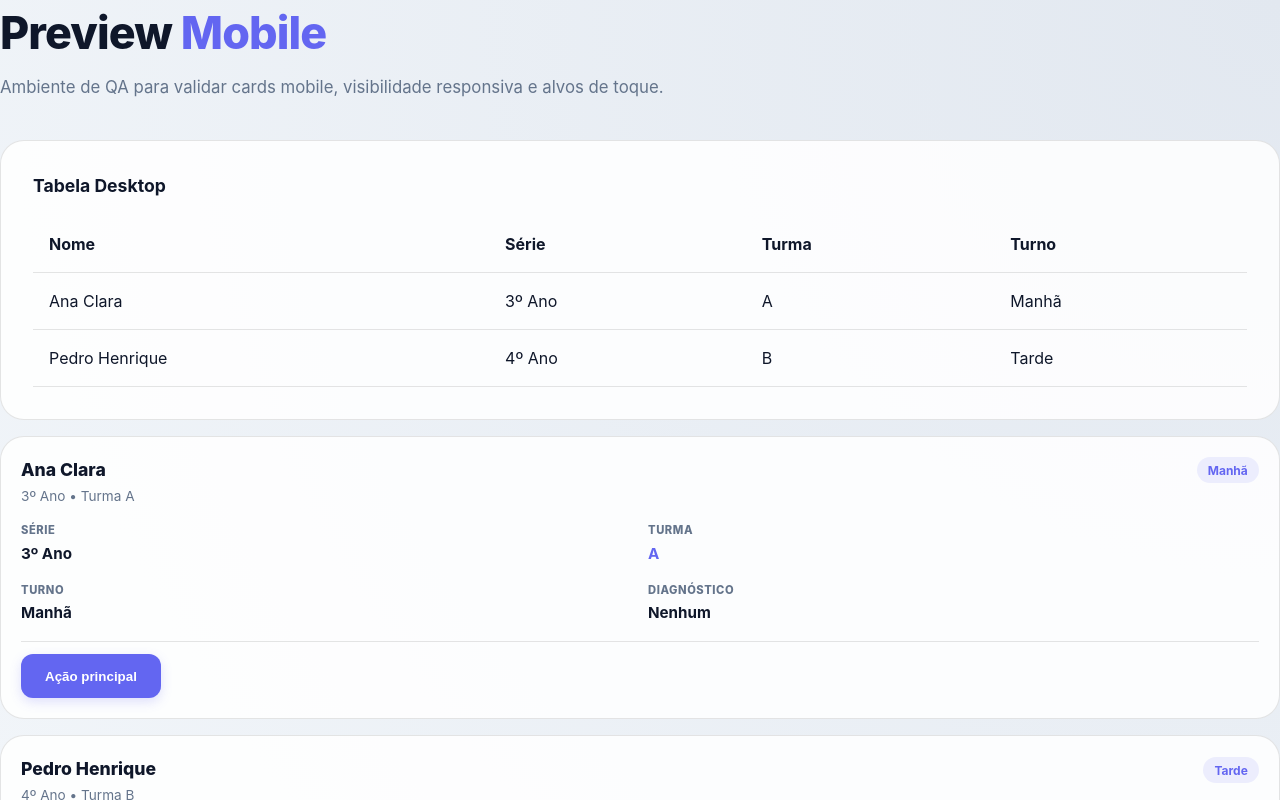
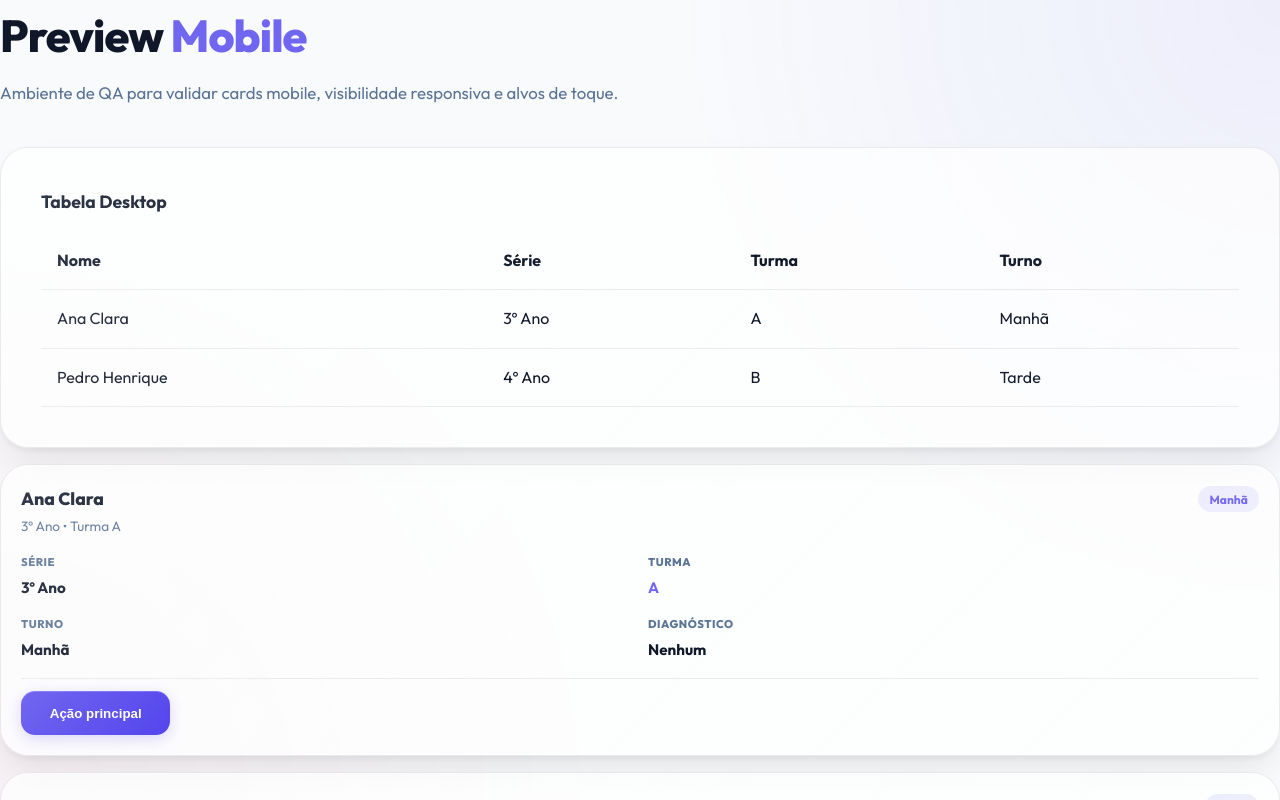
Before and after one commit to Ronickbr/leitura_dinamica, a Next.js app: page /mobile-preview in a window 1280 px wide. Shown: the top 800 px of the page. Built offline with nearby package versions, Linux system fonts and the light colour scheme; no server answers.

Commit message:
ui: upgrade premium ui/ux v3.4.0 (hsl, staggered animations, outfit typography)

```diff
--- a/app/layout.tsx
+++ b/app/layout.tsx
@@ -26,7 +26,12 @@ export default function RootLayout({
 }) {
   return (
     <html lang="pt-BR">
-      <body>
+      <head>
+        <link rel="preconnect" href="https://fonts.googleapis.com" />
+        <link rel="preconnect" href="https://fonts.gstatic.com" crossOrigin="anonymous" />
+        <link href="https://fonts.googleapis.com/css2?family=Outfit:wght@300;400;500;600;700;800;900&display=swap" rel="stylesheet" />
+      </head>
+      <body style={{ fontFamily: "'Outfit', sans-serif" }}>
         <MobileExperienceProvider>
           <MobilePerformanceMonitor />
           <FirebaseProvider>
--- a/app/styles/animations.css
+++ b/app/styles/animations.css
@@ -1,20 +1,57 @@
 .animate-in {
-    animation: fadeIn 0.6s cubic-bezier(0.16, 1, 0.3, 1) forwards;
+    animation: fadeIn 0.8s cubic-bezier(0.2, 0.8, 0.2, 1) forwards;
 }
 
-.animate-pulse {
-    animation: pulse 2s cubic-bezier(0.4, 0, 0.6, 1) infinite;
+.animate-stagger>* {
+    opacity: 0;
+    animation: fadeIn 0.8s cubic-bezier(0.2, 0.8, 0.2, 1) forwards;
+}
+
+.animate-stagger>*:nth-child(1) {
+    animation-delay: 0.1s;
+}
+
+.animate-stagger>*:nth-child(2) {
+    animation-delay: 0.2s;
+}
+
+.animate-stagger>*:nth-child(3) {
+    animation-delay: 0.3s;
+}
+
+.animate-stagger>*:nth-child(4) {
+    animation-delay: 0.4s;
+}
+
+.animate-stagger>*:nth-child(5) {
+    animation-delay: 0.5s;
+}
+
+.animate-float {
+    animation: float 6s ease-in-out infinite;
 }
 
 @keyframes fadeIn {
     from {
         opacity: 0;
-        transform: translateY(10px);
+        transform: translateY(20px) scale(0.98);
     }
 
     to {
         opacity: 1;
+        transform: translateY(0) scale(1);
+    }
+}
+
+@keyframes float {
+
+    0%,
+    100% {
         transform: translateY(0);
+    }
+
+    50% {
+        transform: translateY(-10px);
     }
 }
 
--- a/app/styles/base.css
+++ b/app/styles/base.css
@@ -8,11 +8,13 @@ body {
     background: var(--body-bg);
     background-attachment: fixed;
     color: var(--text-main);
-    font-family: 'Inter', -apple-system, BlinkMacSystemFont, 'Segoe UI', Roboto, sans-serif;
-    line-height: 1.5;
+    font-family: 'Outfit', -apple-system, BlinkMacSystemFont, 'Segoe UI', Roboto, sans-serif;
+    line-height: 1.6;
     min-height: 100vh;
     overflow-x: hidden;
-    transition: background 0.3s ease, color 0.3s ease;
+    transition: background 0.4s ease, color 0.4s ease;
+    -webkit-font-smoothing: antialiased;
+    -moz-osx-font-smoothing: grayscale;
 }
 
 main {
--- a/app/styles/components.css
+++ b/app/styles/components.css
@@ -1,53 +1,58 @@
-/* --- Botões --- */
 .btn-primary {
-    background: var(--primary);
+    background: linear-gradient(135deg, var(--primary) 0%, var(--primary-hover) 100%);
     color: white;
     border: none;
-    padding: 0.75rem 1.5rem;
+    padding: 0.85rem 1.8rem;
     border-radius: var(--radius-md);
     font-weight: 700;
     cursor: pointer;
-    transition: all 0.3s cubic-bezier(0.4, 0, 0.2, 1);
+    transition: all 0.3s cubic-bezier(0.34, 1.56, 0.64, 1);
     display: flex;
     align-items: center;
     justify-content: center;
-    gap: 0.5rem;
-    box-shadow: 0 4px 12px rgba(99, 102, 241, 0.2);
+    gap: 0.6rem;
+    box-shadow: 0 4px 15px hsla(var(--primary-h), var(--primary-s), var(--primary-l), 0.25),
+        inset 0 1px 0 hsla(0, 0%, 100%, 0.2);
+    position: relative;
+    overflow: hidden;
 }
 
 .btn-primary:hover:not(:disabled) {
-    background: var(--primary-hover);
-    transform: translateY(-2px);
-    box-shadow: 0 8px 20px rgba(99, 102, 241, 0.4);
+    transform: translateY(-3px) scale(1.02);
+    box-shadow: 0 12px 24px hsla(var(--primary-h), var(--primary-s), var(--primary-l), 0.35);
 }
 
 .btn-primary:active:not(:disabled) {
-    transform: translateY(0);
+    transform: translateY(-1px) scale(0.98);
 }
 
 .btn-primary:disabled {
-    opacity: 0.5;
+    opacity: 0.6;
+    filter: grayscale(0.5);
     cursor: not-allowed;
 }
 
 .btn-outline {
-    background: transparent;
+    background: hsla(0, 0%, 100%, 0.03);
     color: var(--btn-outline-text);
     border: 1px solid var(--glass-border);
-    padding: 0.75rem 1.5rem;
+    padding: 0.85rem 1.8rem;
     border-radius: var(--radius-md);
     font-weight: 600;
     cursor: pointer;
-    transition: all 0.3s ease;
+    transition: all 0.3s cubic-bezier(0.34, 1.56, 0.64, 1);
     display: flex;
     align-items: center;
     justify-content: center;
-    gap: 0.5rem;
+    gap: 0.6rem;
+    backdrop-filter: blur(4px);
 }
 
-.btn-outline:hover {
+.btn-outline:hover:not(:disabled) {
     background: var(--btn-outline-hover-bg);
-    border-color: var(--glass-border);
+    border-color: hsla(var(--primary-h), var(--primary-s), var(--primary-l), 0.4);
+    transform: translateY(-2px);
+    color: var(--primary);
 }
 
 .btn-outline-round {
@@ -214,10 +219,14 @@
 
 /* --- Cards de Métricas e Avaliações --- */
 .metric-card {
-    border-left-width: 4px !important;
+    border-left-width: 6px !important;
     border-left-style: solid !important;
     position: relative;
     overflow: hidden;
+    padding: 2rem !important;
+    display: flex;
+    flex-direction: column;
+    justify-content: space-between;
 }
 
 .metric-card-value {
@@ -238,11 +247,20 @@
     display: flex;
     justify-content: space-between;
     align-items: center;
-    gap: 1rem;
-    padding: 1.25rem;
-    background: var(--glass-bg);
-    border-radius: 16px;
+    gap: 1.25rem;
+    padding: 1.5rem;
+    background: var(--bg-card);
+    border-radius: var(--radius-md);
     border: 1px solid var(--glass-border);
+    transition: all 0.3s cubic-bezier(0.4, 0, 0.2, 1);
+    box-shadow: var(--shadow-sm);
+}
+
+.recent-evaluation-card:hover {
+    transform: translateX(6px);
+    background: var(--bg-dark);
+    border-color: hsla(var(--primary-h), var(--primary-s), var(--primary-l), 0.2);
+    box-shadow: var(--shadow-md);
 }
 
 .recent-evaluation-main {
@@ -436,10 +454,12 @@
 }
 
 .evaluation-reading-text {
-    font-size: clamp(1.15rem, 2.4vw, 1.45rem);
-    line-height: 1.9;
+    font-size: clamp(1.25rem, 2.8vw, 1.6rem);
+    line-height: 2;
     color: var(--text-main);
     white-space: pre-wrap;
+    letter-spacing: 0.01em;
+    font-weight: 500;
 }
 
 .evaluation-sidebar {
@@ -493,13 +513,17 @@
     width: 100%;
     max-height: 90vh;
     overflow-y: auto;
-    padding: 2.5rem;
+    padding: 3rem;
+    border-radius: var(--radius-lg);
 }
 
 .evaluation-results-grid {
     display: grid;
     grid-template-columns: repeat(2, 1fr);
-    gap: 1rem;
+    gap: 1.5rem;
+    padding: 2rem;
+    margin: 1.5rem 0;
+    text-align: center;
 }
 
 .evaluation-metrics-list {
@@ -510,9 +534,23 @@
 
 .evaluation-metric-card {
     padding: 1.25rem;
-    border-radius: 16px;
+    border-radius: var(--radius-md);
     cursor: pointer;
-    transition: all 0.2s ease;
+    transition: all 0.3s cubic-bezier(0.4, 0, 0.2, 1);
+    background: var(--bg-panel);
+    border: 1px solid var(--glass-border);
+}
+
+.evaluation-metric-card:hover {
+    transform: translateY(-2px);
+    background: var(--bg-card);
+    border-color: hsla(var(--primary-h), var(--primary-s), var(--primary-l), 0.3);
+}
+
+.evaluation-metric-card.selected {
+    background: hsla(var(--primary-h), var(--primary-s), var(--primary-l), 0.1);
+    border-color: var(--primary);
+    box-shadow: 0 0 20px hsla(var(--primary-h), var(--primary-s), var(--primary-l), 0.15);
 }
 
 .evaluation-review-actions {
@@ -689,11 +727,12 @@
 }
 
 .evaluation-transcription-text {
-    font-size: 1.2rem;
-    line-height: 1.6;
+    font-size: 1.25rem;
+    line-height: 1.7;
     font-weight: 600;
     color: var(--text-main);
-    margin-top: 0.75rem;
+    margin-top: 1rem;
+    letter-spacing: -0.01em;
 }
 
 .evaluation-detail-meta-info {
--- a/app/styles/glassmorphism.css
+++ b/app/styles/glassmorphism.css
@@ -5,20 +5,51 @@
     border: 1px solid var(--glass-border);
     box-shadow: var(--glass-shadow);
     border-radius: var(--radius-md);
+    position: relative;
+    overflow: hidden;
+}
+
+.glass-panel::before {
+    content: "";
+    position: absolute;
+    top: 0;
+    left: 0;
+    right: 0;
+    bottom: 0;
+    background: var(--glass-shine);
+    pointer-events: none;
 }
 
 .glass-card {
     background: var(--bg-card);
     backdrop-filter: var(--glass-blur);
+    -webkit-backdrop-filter: var(--glass-blur);
     border: 1px solid var(--glass-border);
     border-radius: var(--radius-lg);
-    padding: 2rem;
-    transition: transform 0.3s ease, box-shadow 0.3s ease, background 0.3s ease;
+    padding: 2.5rem;
+    position: relative;
+    overflow: hidden;
+    transition: all 0.4s cubic-bezier(0.4, 0, 0.2, 1);
+    box-shadow: var(--glass-shadow);
+}
+
+.glass-card::before {
+    content: "";
+    position: absolute;
+    top: 0;
+    left: 0;
+    right: 0;
+    bottom: 0;
+    background: var(--glass-shine);
+    pointer-events: none;
+    opacity: 0.5;
 }
 
 .glass-card:hover {
-    transform: translateY(-4px);
-    box-shadow: 0 12px 40px rgba(0, 0, 0, 0.1);
+    transform: translateY(-6px) scale(1.01);
+    box-shadow: 0 30px 60px -12px rgba(0, 0, 0, 0.15),
+        0 18px 36px -18px rgba(0, 0, 0, 0.2);
+    border-color: hsla(var(--primary-h), var(--primary-s), var(--primary-l), 0.3);
 }
 
 .glass-modal {
--- a/app/styles/tokens.css
+++ b/app/styles/tokens.css
@@ -1,70 +1,98 @@
 :root {
-  --primary: #6366f1;
+  /* Brand Colors - Modern Indigo/Rose Palette */
+  --primary: hsl(245, 82%, 67%);
+  --primary-h: 245;
+  --primary-s: 82%;
+  --primary-l: 67%;
   --primary-rgb: 99, 102, 241;
-  --primary-hover: #4f46e5;
-  --accent: #f43f5e;
+  --primary-hover: hsl(245, 82%, 60%);
+
+  --accent: hsl(343, 90%, 60%);
   --accent-rgb: 244, 63, 94;
-  --accent-hover: #e11d48;
-  --success: #10b981;
+  --accent-hover: hsl(343, 90%, 50%);
+
+  --success: hsl(158, 80%, 40%);
   --success-rgb: 16, 185, 129;
-  --warning: #f59e0b;
+
+  --warning: hsl(38, 92%, 50%);
   --warning-rgb: 245, 158, 11;
-  --error: #ef4444;
+
+  --error: hsl(0, 84%, 60%);
   --error-rgb: 239, 68, 68;
 
-  /* Tema Claro (Padrão) */
-  --bg-deep: #f1f5f9;
-  --bg-dark: #ffffff;
-  --bg-card: rgba(255, 255, 255, 0.85);
-  --text-main: #0f172a;
-  --text-muted: #64748b;
+  /* Surface & Backgrounds - Airy & Modern */
+  --bg-deep: hsl(210, 40%, 98%);
+  --bg-dark: hsl(0, 0%, 100%);
+  --bg-card: hsla(0, 0%, 100%, 0.7);
+  --bg-panel: hsla(210, 40%, 96%, 0.4);
 
-  --glass-bg: rgba(255, 255, 255, 0.6);
-  --glass-border: rgba(0, 0, 0, 0.1);
-  --glass-shadow: 0 8px 32px 0 rgba(31, 38, 135, 0.05);
-  --glass-blur: blur(12px);
+  /* Text - High Legibility */
+  --text-main: hsl(222, 47%, 11%);
+  --text-muted: hsl(215, 25%, 47%);
+  --text-inverse: hsl(210, 40%, 98%);
 
-  --btn-outline-text: #0f172a;
-  --btn-outline-hover-bg: rgba(0, 0, 0, 0.05);
+  /* Glassmorphism System - Premium Shine */
+  --glass-bg: hsla(0, 0%, 100%, 0.4);
+  --glass-border: hsla(222, 47%, 11%, 0.08);
+  --glass-shadow: 0 4px 6px -1px rgba(0, 0, 0, 0.05), 0 20px 40px -10px rgba(0, 0, 0, 0.1);
+  --glass-blur: blur(16px);
+  --glass-shine: linear-gradient(135deg, hsla(0, 0%, 100%, 0.3) 0%, hsla(0, 0%, 100%, 0) 50%, hsla(0, 0%, 100%, 0.1) 100%);
 
-  --select-bg: #ffffff;
-  --select-text: #0f172a;
-  --select-stroke: #0f172a;
+  /* UI Components */
+  --btn-outline-text: var(--text-main);
+  --btn-outline-hover-bg: hsla(222, 47%, 11%, 0.04);
 
-  --scrollbar-thumb: #cbd5e1;
+  --select-bg: white;
+  --select-text: var(--text-main);
+  --select-stroke: var(--text-main);
 
+  --scrollbar-thumb: hsl(215, 25%, 85%);
+
+  /* Elevation Levels */
+  --shadow-sm: 0 1px 2px 0 rgb(0 0 0 / 0.05);
+  --shadow-md: 0 4px 6px -1px rgb(0 0 0 / 0.1), 0 2px 4px -2px rgb(0 0 0 / 0.1);
+  --shadow-lg: 0 10px 15px -3px rgb(0 0 0 / 0.1), 0 4px 6px -4px rgb(0 0 0 / 0.1);
+
+  /* Geometry & Scaling */
   --radius-sm: 8px;
-  --radius-md: 12px;
-  --radius-lg: 24px;
-  --container-max-width: 1200px;
-  --header-height: 88px;
-  --mobile-nav-height: 88px;
+  --radius-md: 14px;
+  --radius-lg: 28px;
+  --container-max-width: 1240px;
+  --header-height: 80px;
+  --mobile-nav-height: 80px;
   --touch-target-size: 44px;
 
-  --body-bg: radial-gradient(circle at top right, #e2e8f0, #f1f5f9);
+  --body-bg: radial-gradient(circle at 100% 0%, hsla(245, 82%, 67%, 0.08) 0%, transparent 40%),
+    radial-gradient(circle at 0% 100%, hsla(343, 90%, 60%, 0.05) 0%, transparent 40%),
+    var(--bg-deep);
 }
 
 .dark {
-  --bg-deep: #020617;
-  --bg-dark: #0f172a;
-  --bg-card: rgba(30, 41, 59, 0.5);
-  --text-main: #f8fafc;
-  --text-muted: #94a3b8;
+  --bg-deep: hsl(222, 47%, 4%);
+  --bg-dark: hsl(222, 47%, 7%);
+  --bg-card: hsla(222, 47%, 10%, 0.8);
+  --bg-panel: hsla(222, 47%, 15%, 0.3);
 
-  --glass-bg: rgba(255, 255, 255, 0.03);
-  --glass-border: rgba(255, 255, 255, 0.08);
-  --glass-shadow: 0 8px 32px 0 rgba(0, 0, 0, 0.37);
+  --text-main: hsl(210, 40%, 98%);
+  --text-muted: hsl(215, 25%, 70%);
 
-  --btn-outline-text: #ffffff;
-  --btn-outline-hover-bg: rgba(255, 255, 255, 0.05);
+  --glass-bg: hsla(222, 47%, 15%, 0.3);
+  --glass-border: hsla(210, 40%, 98%, 0.1);
+  --glass-shadow: 0 20px 50px rgba(0, 0, 0, 0.4);
+  --glass-shine: linear-gradient(135deg, hsla(0, 0%, 100%, 0.05) 0%, transparent 50%, hsla(0, 0%, 100%, 0.02) 100%);
 
-  --select-bg: #0f172a;
-  --select-text: #ffffff;
-  --select-stroke: #ffffff;
+  --btn-outline-text: white;
+  --btn-outline-hover-bg: hsla(210, 40%, 98%, 0.05);
 
-  --scrollbar-thumb: #334155;
+  --select-bg: hsl(222, 47%, 10%);
+  --select-text: white;
+  --select-stroke: white;
 
-  --body-bg: radial-gradient(circle at top right, #1e1b4b, #020617);
+  --scrollbar-thumb: hsl(222, 47%, 20%);
+
+  --body-bg: radial-gradient(circle at 100% 0%, hsla(245, 82%, 67%, 0.15) 0%, transparent 40%),
+    radial-gradient(circle at 0% 100%, hsla(343, 90%, 60%, 0.1) 0%, transparent 40%),
+    var(--bg-deep);
 }
 
 html[data-touch="true"] {
--- a/package.json
+++ b/package.json
@@ -1,7 +1,7 @@
 {
   "name": "leitura",
   "private": true,
-  "version": "3.3.1",
+  "version": "3.4.0",
   "description": "Plataforma de avaliacao de fluencia leitora com Next.js.",
   "engines": {
     "node": ">=22.0.0"
```
Also changed, not shown: app/page.tsx (+24 -20 lines), app/styles/layout.css (+13 -7 lines), 1 other file (tests, documents, lock files or other folders).
